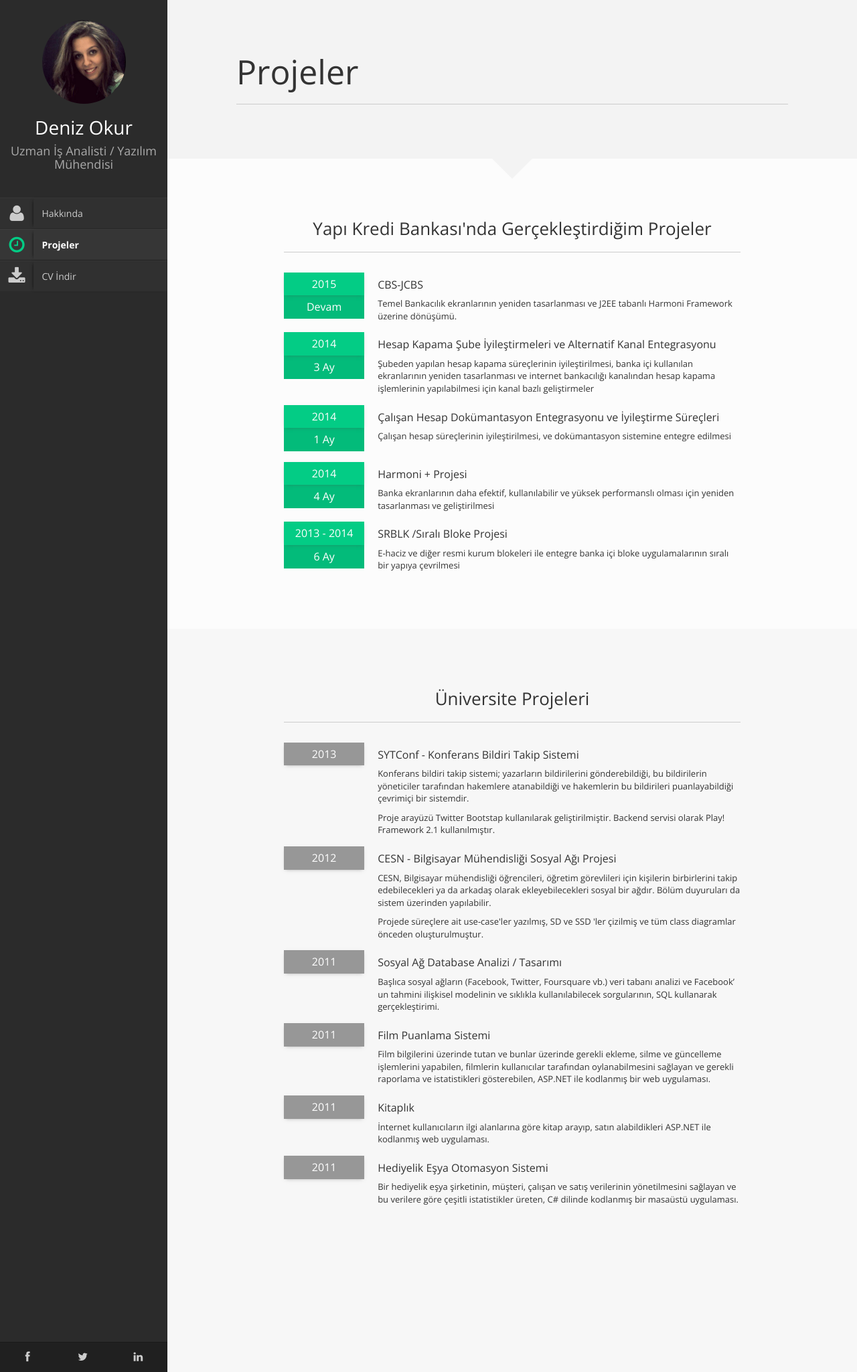
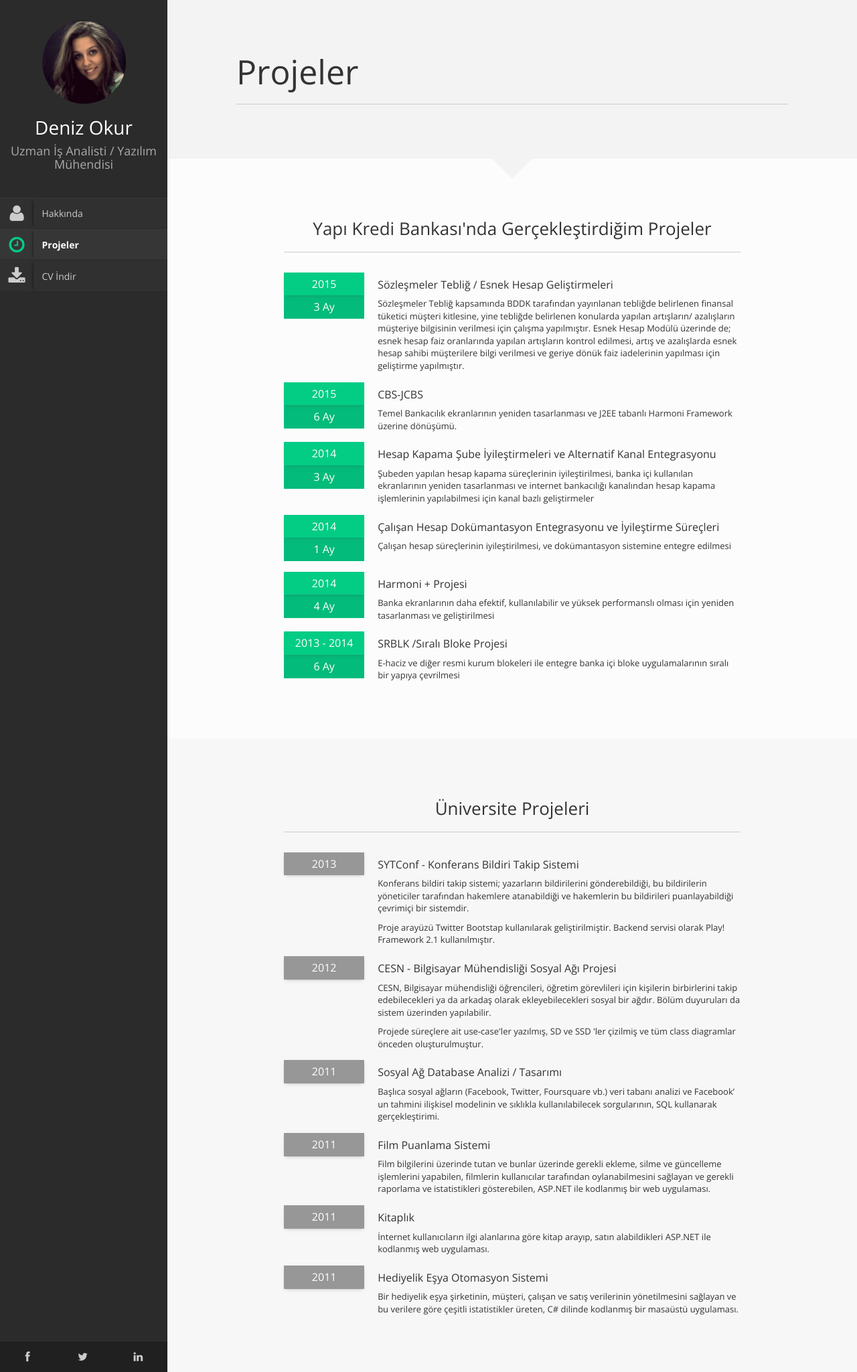
Before and after one commit to denizokur/denizokur.github.io, a Jekyll site: the page built from projects.html, in a window 1280 px wide. Shown: the whole page at 67% size. Built offline with Jekyll 4.4.1, drawn with Linux system fonts in a browser that asks for light colours.

Commit message:
Add projects

```diff
--- a/projects.html
+++ b/projects.html
@@ -28,10 +28,20 @@ title: Projeler
                         <h3>Yapı Kredi Bankası'nda Gerçekleştirdiğim Projeler</h3>
                     </div>
                     <ul class="ul-dates">
+                         <li>
+                            <div class="dates">
+                                <span>2015</span>
+                                <span>3 Ay</span>
+                            </div>
+                            <div class="content">
+                                <h4>Sözleşmeler Tebliğ / Esnek Hesap Geliştirmeleri </h4>
+                                <p>Sözleşmeler Tebliğ kapsamında BDDK tarafından yayınlanan tebliğde belirlenen finansal tüketici müşteri kitlesine, yine tebliğde belirlenen konularda yapılan artışların/ azalışların müşteriye bilgisinin verilmesi için çalışma yapılmıştır. Esnek Hesap Modülü üzerinde de; esnek hesap faiz oranlarında yapılan artışların kontrol edilmesi, artış ve azalışlarda esnek hesap sahibi müşterilere bilgi verilmesi  ve geriye dönük faiz iadelerinin yapılması için geliştirme yapılmıştır.</p>
+                            </div>
+                        </li>
                     	<li>
                             <div class="dates">
                                 <span>2015</span>
-                                <span>Devam</span>
+                                <span>6 Ay</span>
                             </div>
                             <div class="content">
                                 <h4>CBS-JCBS</h4>
```
